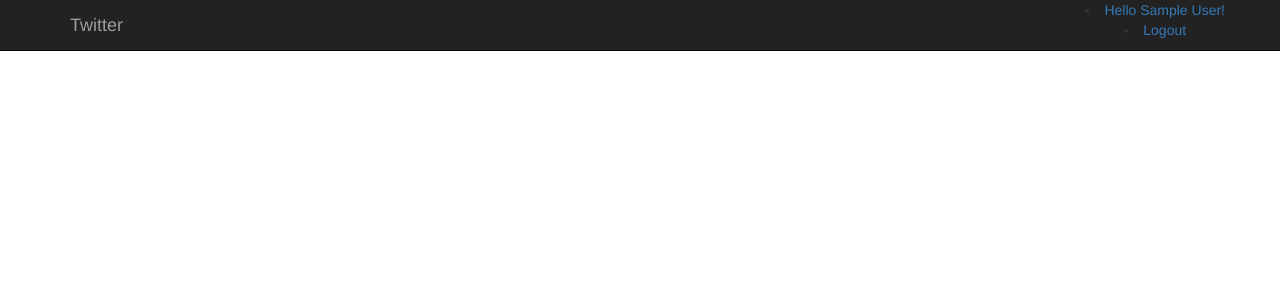
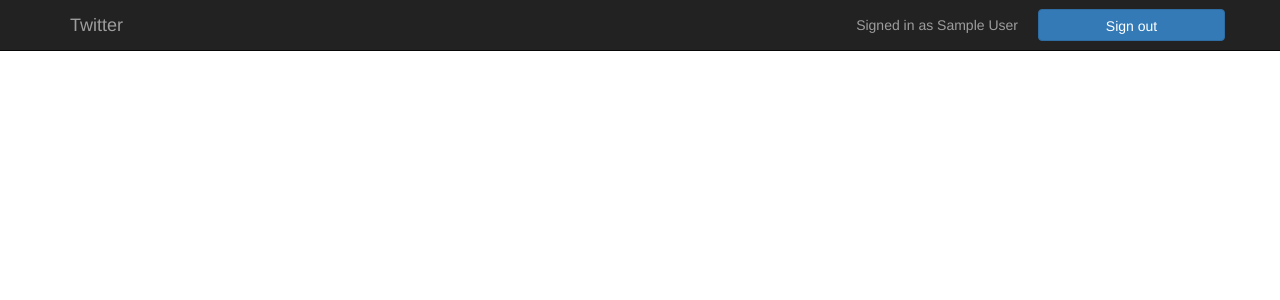
Before and after one commit to xavrin/jnp3, a Django app: a page that uses twitter/tweets/templates/home.html in a window 1280 px wide. Shown: the top 300 px of the page. Run offline with Django 3.2, Linux system fonts and the light colour scheme; the visitor is signed in with stand-in values (Sample User, id 1); some libraries are stand-ins or nearby versions.

Commit message:
some style changes

```diff
--- a/twitter/tweets/templates/home.html
+++ b/twitter/tweets/templates/home.html
@@ -9,25 +9,21 @@
 {% block navbar-right %}
 
     {% if user and not user.is_anonymous %}
-        <li>
-            <a>Hello {{ user.get_full_name|default:user.username }}!</a>
-        </li>
-        <li>
-            <a href="{% url 'auth:logout' %}?next={{ request.path }}">Logout</a>
-        </li>
+        <p class="navbar-text">
+            Signed in as {{ user.get_full_name|default:user.username }}
+        </p>
+
+        <a href="{% url 'auth:logout' %}?next={{ request.path }}">
+            <button class="btn btn-primary navbar-btn logout-button">
+                Sign out
+            </button>
+        </a>
     {% else %}
-        <!--<li>
-       <a href="{% url 'social:begin' 'facebook' %}?next={{ request.path }}">Login with Facebook</a>
-     </li>-->
         <a href="{% url 'social:begin' 'google-oauth2' %}?next={{ request.path }}">
             <div class="sign-in-google">
                 Sign in with google.
             </div>
         </a>
-
-        <!--<li>
-       <a href="{% url 'social:begin' 'twitter' %}?next={{ request.path }}">Login with Twitter</a>
-     </li>-->
     {% endif %}
 
 {% endblock %}
```
Also changed, not shown: twitter/twitter/settings.py (+12 -14 lines).
